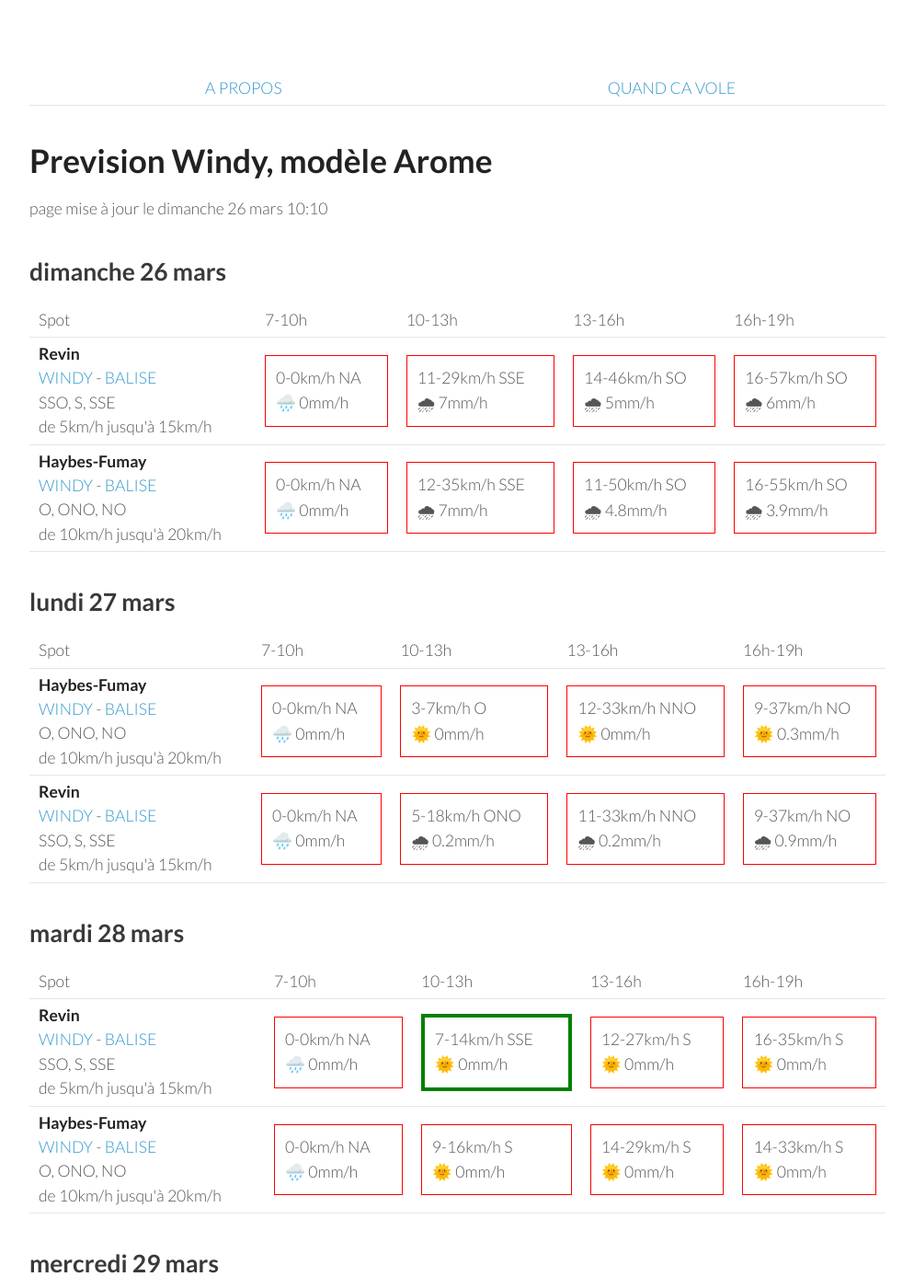
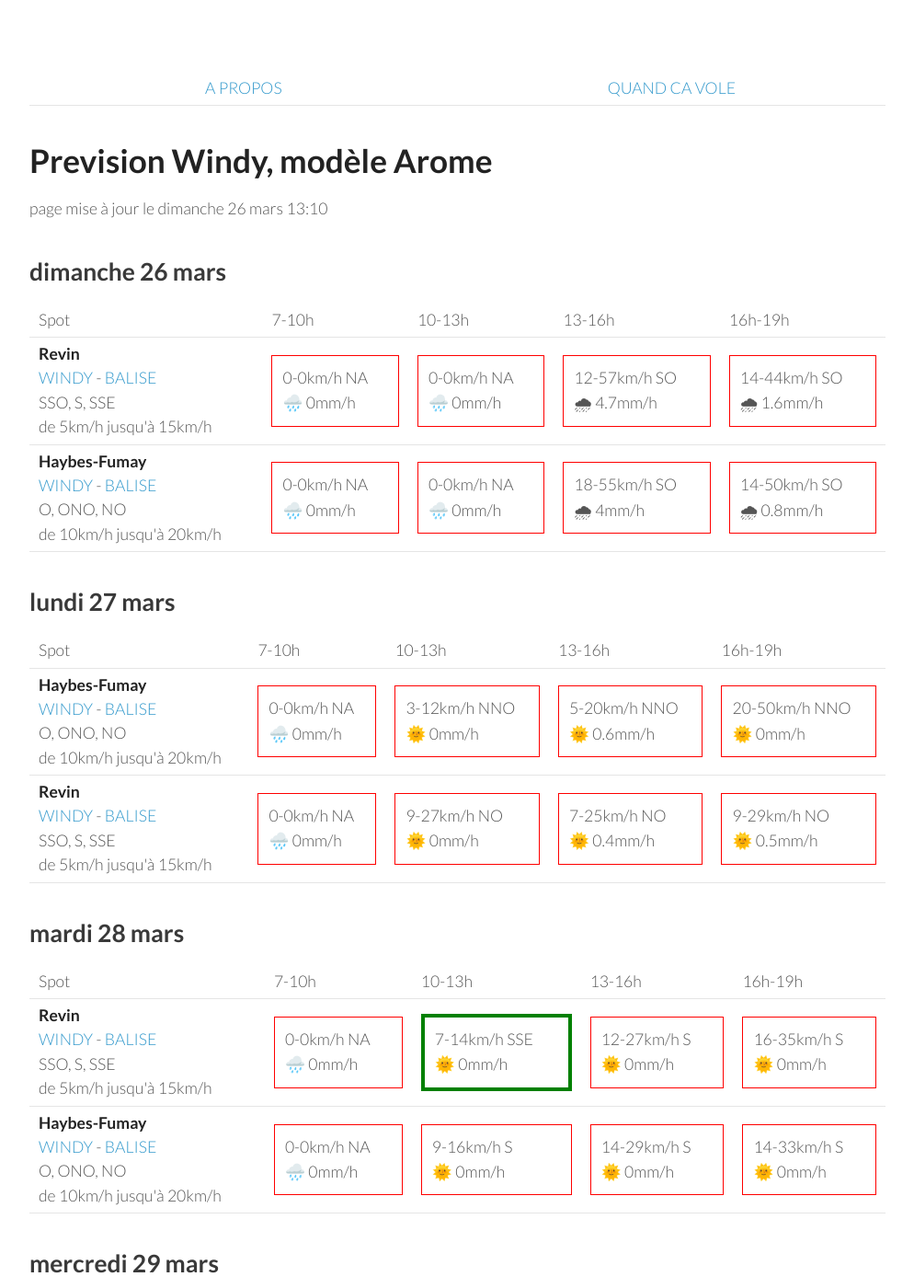
Before and after one commit to parapente-dans-le-nord/parapente-dans-le-nord.github.io, a Jekyll site: the page built from ardennes.markdown, in a window 1280 px wide and 1400 px high. Shown: the whole window at 92% size, without its empty margins (26-1020 px from the left). Built offline with Jekyll 4.4.1, drawn with Linux system fonts in a browser that asks for light colours.

Commit message:
update index.markdown

```diff
--- a/ardennes.markdown
+++ b/ardennes.markdown
@@ -7,7 +7,7 @@ title:  "Tous les spots"
 {: .links}
 
 # Prevision Windy, modèle Arome
-page mise à jour le dimanche 26 mars 10:10
+page mise à jour le dimanche 26 mars 13:10
 
 ## dimanche 26 mars
 
@@ -25,18 +25,18 @@ page mise à jour le dimanche 26 mars 10:10
         <td><strong>Revin</strong><br><a href="https://windy.com/49.948/4.625?49.543,4.625,8">WINDY</a> - <span class=""><a href="http://www.balisemeteo.com/balise.php?idBalise=5019">BALISE</a> </span><br> <span class="vent-favorable">SSO, S, SSE</span><br><span class="force-vent">de 5km/h jusqu'à 15km/h</span> </td>
 
             <td><div class="not-flyable"><p>0-0km/h NA</p><p>🌧️ 0mm/h</p></div></td>
-            <td><div class="not-flyable"><p>11-29km/h SSE</p><p>🌧 7mm/h</p></div></td>
-            <td><div class="not-flyable"><p>14-46km/h SO</p><p>🌧 5mm/h</p></div></td>
-            <td><div class="not-flyable"><p>16-57km/h SO</p><p>🌧 6mm/h</p></div></td>
+            <td><div class="not-flyable"><p>0-0km/h NA</p><p>🌧️ 0mm/h</p></div></td>
+            <td><div class="not-flyable"><p>12-57km/h SO</p><p>️🌧 4.7mm/h</p></div></td>
+            <td><div class="not-flyable"><p>14-44km/h SO</p><p>🌧 1.6mm/h</p></div></td>
 
     </tr>
 <tr>
         <td><strong>Haybes-Fumay</strong><br><a href="https://windy.com/49.998/4.715?49.913,4.738,10">WINDY</a> - <span class=""><a href="http://www.balisemeteo.com/balise.php?idBalise=104">BALISE</a> </span><br> <span class="vent-favorable">O, ONO, NO</span><br><span class="force-vent">de 10km/h jusqu'à 20km/h</span> </td>
 
             <td><div class="not-flyable"><p>0-0km/h NA</p><p>🌧️ 0mm/h</p></div></td>
-            <td><div class="not-flyable"><p>12-35km/h SSE</p><p>🌧 7mm/h</p></div></td>
-            <td><div class="not-flyable"><p>11-50km/h SO</p><p>🌧 4.8mm/h</p></div></td>
-            <td><div class="not-flyable"><p>16-55km/h SO</p><p>🌧 3.9mm/h</p></div></td>
+            <td><div class="not-flyable"><p>0-0km/h NA</p><p>🌧️ 0mm/h</p></div></td>
+            <td><div class="not-flyable"><p>18-55km/h SO</p><p>️🌧 4mm/h</p></div></td>
+            <td><div class="not-flyable"><p>14-50km/h SO</p><p>🌧 0.8mm/h</p></div></td>
 
     </tr>
 
@@ -59,18 +59,18 @@ page mise à jour le dimanche 26 mars 10:10
         <td><strong>Haybes-Fumay</strong><br><a href="https://windy.com/49.998/4.715?49.913,4.738,10">WINDY</a> - <span class=""><a href="http://www.balisemeteo.com/balise.php?idBalise=104">BALISE</a> </span><br> <span class="vent-favorable">O, ONO, NO</span><br><span class="force-vent">de 10km/h jusqu'à 20km/h</span> </td>
 
             <td><div class="not-flyable"><p>0-0km/h NA</p><p>🌧️ 0mm/h</p></div></td>
-            <td><div class="not-flyable"><p>3-7km/h O</p><p>🌞 0mm/h</p></div></td>
-            <td><div class="not-flyable"><p>12-33km/h NNO</p><p>🌞 0mm/h</p></div></td>
-            <td><div class="not-flyable"><p>9-37km/h NO</p><p>🌞 0.3mm/h</p></div></td>
+            <td><div class="not-flyable"><p>3-12km/h NNO</p><p>🌞 0mm/h</p></div></td>
+            <td><div class="not-flyable"><p>5-20km/h NNO</p><p>🌞 0.6mm/h</p></div></td>
+            <td><div class="not-flyable"><p>20-50km/h NNO</p><p>🌞 0mm/h</p></div></td>
 
     </tr>
 <tr>
         <td><strong>Revin</strong><br><a href="https://windy.com/49.948/4.625?49.543,4.625,8">WINDY</a> - <span class=""><a href="http://www.balisemeteo.com/balise.php?idBalise=5019">BALISE</a> </span><br> <span class="vent-favorable">SSO, S, SSE</span><br><span class="force-vent">de 5km/h jusqu'à 15km/h</span> </td>
 
             <td><div class="not-flyable"><p>0-0km/h NA</p><p>🌧️ 0mm/h</p></div></td>
-            <td><div class="not-flyable"><p>5-18km/h ONO</p><p>🌧 0.2mm/h</p></div></td>
-            <td><div class="not-flyable"><p>11-33km/h NNO</p><p>🌧 0.2mm/h</p></div></td>
-            <td><div class="not-flyable"><p>9-37km/h NO</p><p>🌧 0.9mm/h</p></div></td>
+            <td><div class="not-flyable"><p>9-27km/h NO</p><p>🌞 0mm/h</p></div></td>
+            <td><div class="not-flyable"><p>7-25km/h NO</p><p>🌞 0.4mm/h</p></div></td>
+            <td><div class="not-flyable"><p>9-29km/h NO</p><p>🌞 0.5mm/h</p></div></td>
 
     </tr>
 
```
